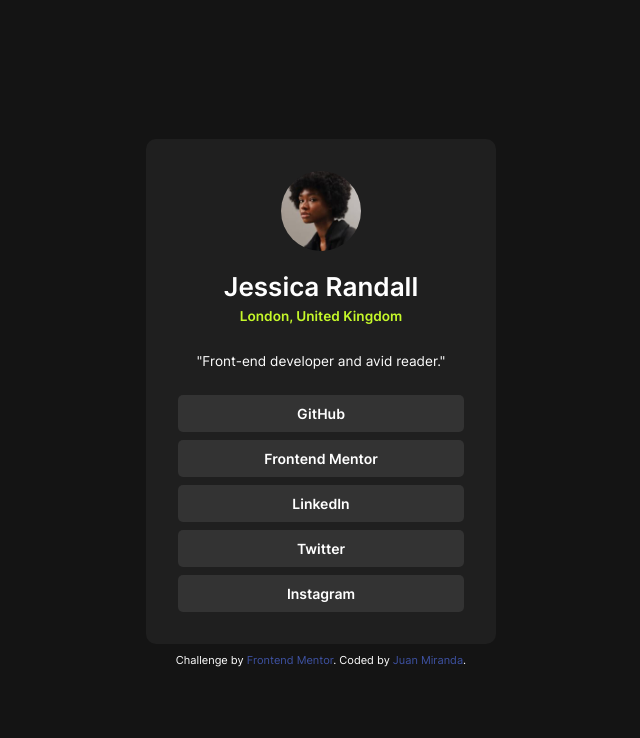
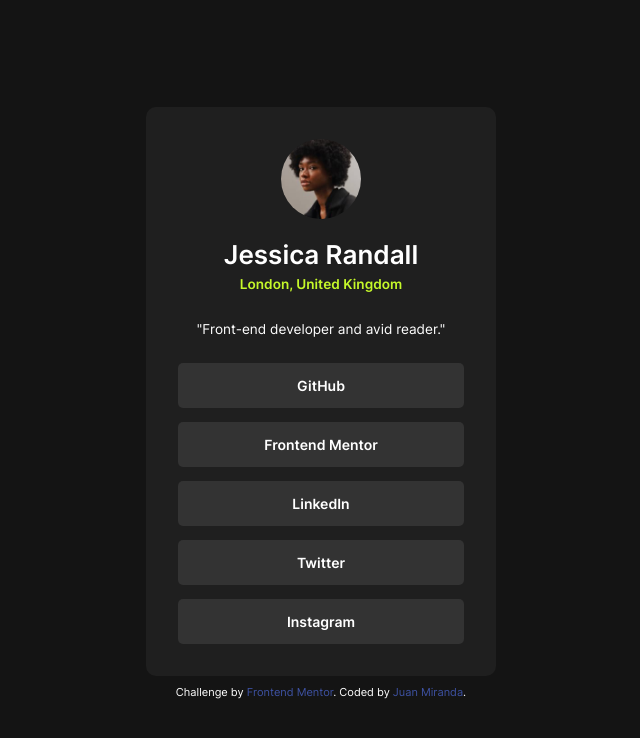
Before and after one commit to JuanMiranda1998/social-links-profile-frontend-mentor, a plain HTML site: page index.html in a window 1280 px wide. Shown: the whole page, without its empty margins (319-959 px from the left). Drawn offline with Linux system fonts and the light colour scheme.

Commit message:
added more gap and padding

```diff
--- a/styles.css
+++ b/styles.css
@@ -81,12 +81,12 @@ a {
     flex-direction: column;
     justify-content: center;
     align-items: center;
-    gap: 0.5rem;
+    gap: 0.875rem;
     width: 90%;
 }
 .cardLink{
     width: 100%;
-    padding: 0.5rem;
+    padding: 0.75rem;
     border-radius: 5px;
     text-align: center;
     font-size: 0.875rem;
@@ -101,7 +101,6 @@ a {
     transition: all ease 500ms;
 }
 
-
 .attribution {
     font-size: 11px;
     text-align: center;
```
